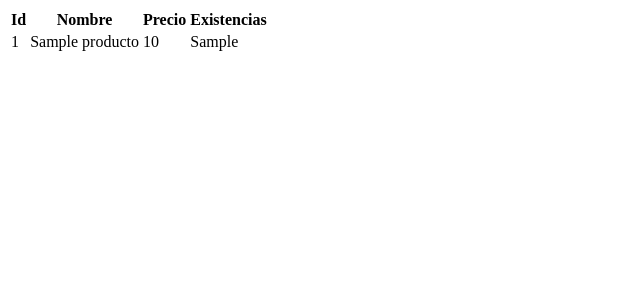
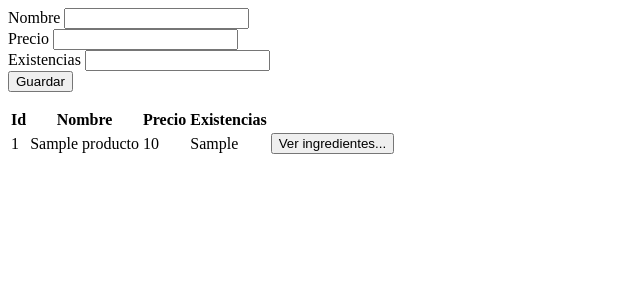
Before and after one commit to HaizeRinggo/Practica1AS, a Flask app: page /productos in a window 1280 px wide. Shown: the top 300 px of the page, without its empty margins (0-640 px from the left). Run offline with Flask 3, Linux system fonts and the light colour scheme; tables that the repository leaves empty or names only in its code hold one stand-in row (values such as "Sample post").

Commit message:
Update productos.html

```diff
--- a/templates/productos.html
+++ b/templates/productos.html
@@ -1,3 +1,20 @@
+<form id="frmProducto" method="post">
+    <div class="mb-1">
+        <label>Nombre</label>
+        <input type="text" class="form-control" id="txtNombre" name="txtNombre">
+    </div>
+    <div class="mb-1">
+        <label>Precio</label>
+        <input type="text" class="form-control" id="txtPrecio" name="txtPrecio">
+    </div>
+    <div class="mb-1">
+        <label>Existencias</label>
+        <input type="text" class="form-control" id="txtExistencias" name="txtExistencias">
+    </div>
+    <div class="mb-1 text-end">
+        <button class="btn btn-primary">Guardar</button>
+    </div>
+</form>
 <div class="table-responsive">
     <table class="table table-sm">
         <thead class="table-active">
@@ -6,6 +23,7 @@
                 <th>Nombre</th>
                 <th>Precio</th>
                 <th>Existencias</th>
+                <th></th>
             </tr>
         </thead>
         <tbody>
@@ -15,6 +33,7 @@
                 <td>{{ producto.Nombre_Producto }}</td>
                 <td>{{ producto.Precio }}</td>
                 <td>{{ producto.Existencias }}</td>
+                <td><button class="btn btn-info btn-ingredientes" data-id="{{ producto.Id_Producto }}">Ver ingredientes...</button></td>
             </tr>
             {% endfor %}
         </tbody>
```
